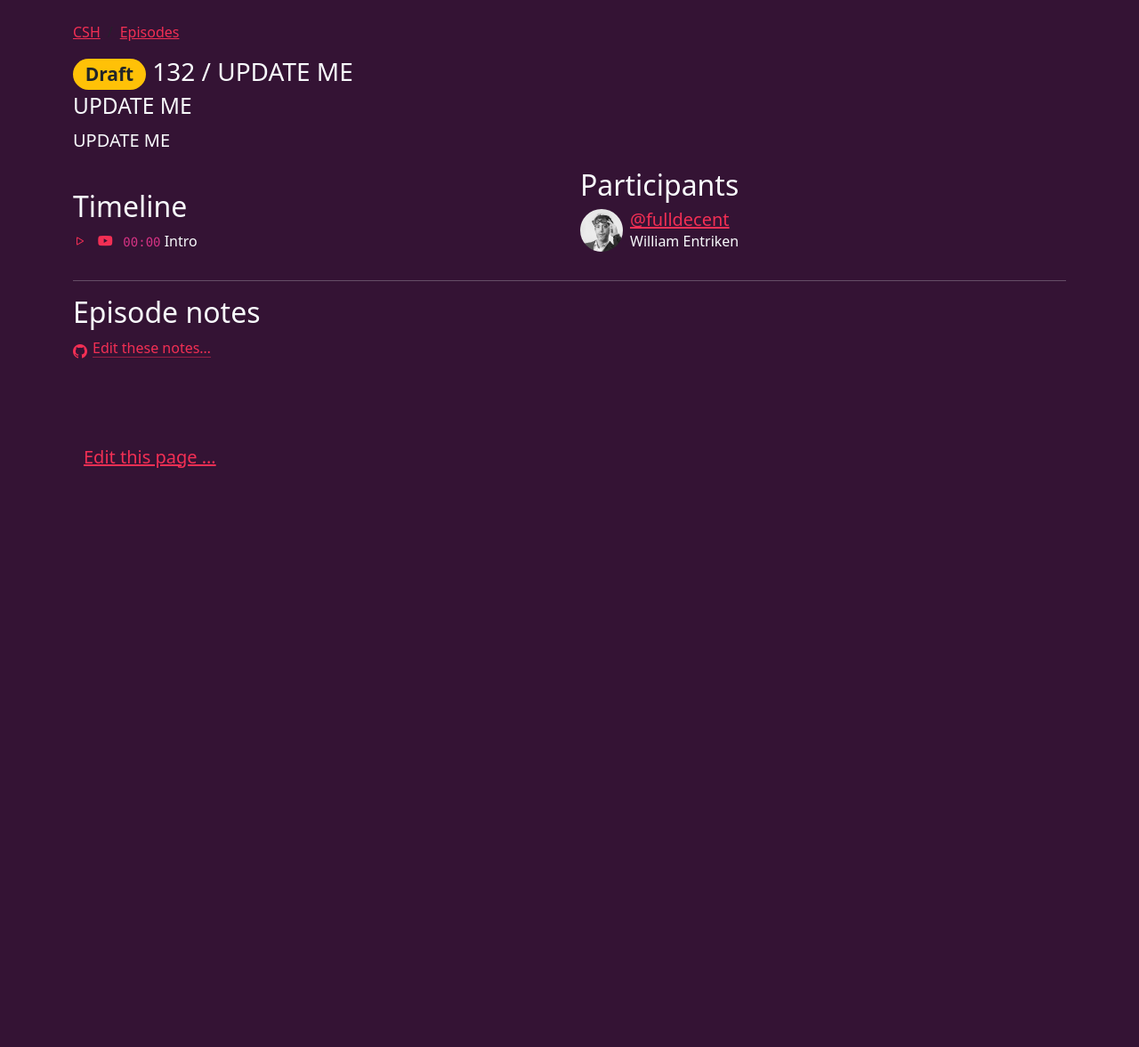
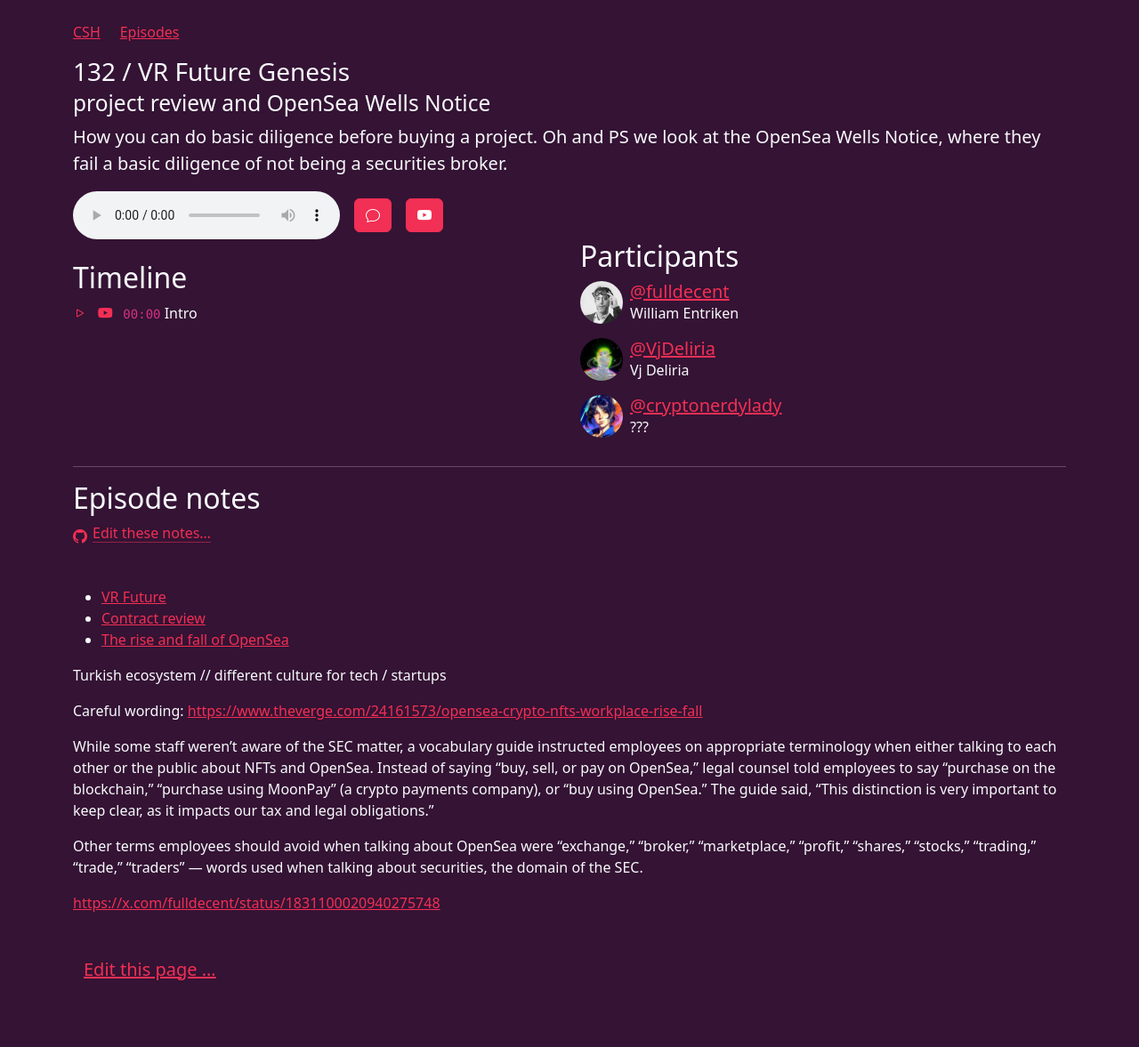
Before and after one commit to community-service/hour.gg, a Jekyll site: the page built from _episodes/2024-09-03-episode-132.md, in a window 1280 px wide. Shown: the whole page at 89% size. Built offline with Jekyll 4.4.1, drawn with Linux system fonts in a browser that asks for light colours; before the commit the page ends 900 px from its top, so only the background shows below that.

Commit message:
push 132

```diff
--- a/_episodes/2024-09-03-episode-132.md
+++ b/_episodes/2024-09-03-episode-132.md
@@ -1,16 +1,16 @@
 ---
-posted: false
-guid: FFC15296-F898-4DCD-90A1-563AF32619E8
-title: UPDATE ME
-subtitle: UPDATE ME
+posted: true
+guid: E3C37C81-0DD0-45F2-8234-346E8F3AEAF7
+title: VR Future Genesis
+subtitle: project review and OpenSea Wells Notice
 # The description can be up to 400 characters
-description: UPDATE ME
+description: How you can do basic diligence before buying a project. Oh and PS we look at the OpenSea Wells Notice, where they fail a basic diligence of not being a securities broker.
 start-time: 2024-09-03T18:00:00-04:00
 itunes-explicit: false
 itunes-episode: 132
 itunes-episodeType: full
 # More info
-youtube-full: UPDATE ME
+youtube-full: https://youtu.be/SHiqLl95h2g
 discussion: UPDATE ME
 # Timeline
 timeline:
@@ -18,12 +18,28 @@ timeline:
     title: Intro
 # File information
 enclosure-url: https://media.phor.net/csh/2024-09-03-episode-132.m4a
-enclosure-length: UPDATE ME
+enclosure-length: 21060855
 enclosure-type: "audio/x-m4a"
-itunes-duration: UPDATE ME
+itunes-duration: 1010
 # Use X username, lowercased, as the participant
 participants:
   - "fulldecent"
+  - "vjdeliria"
+  - "cryptonerdylady"
+youtube-hashtags: '#GenerativeArt #NFTs #NFTCommunity #Cryptocurrency #Blockchain #ArtAnalysis #DigitalArt #TechInnovation #NFTMarketplace #OpenSea #SEC #CryptoRegulations #VRFuture #TechCritique'
 ---
 
+- [VR Future](https://opensea.io/collection/vrfuturenft)
+- [Contract review](https://etherscan.io/address/0xb61f06bd84b81f7619e5cbcabc0dce53199eb7a2)
+- [The rise and fall of OpenSea](https://www.theverge.com/24161573/opensea-crypto-nfts-workplace-rise-fall)
+
 <!--end of quick notes-->
+
+Turkish ecosystem // different culture for tech / startups
+
+Careful wording: <https://www.theverge.com/24161573/opensea-crypto-nfts-workplace-rise-fall>
+
+> While some staff weren’t aware of the SEC matter, a vocabulary guide instructed employees on appropriate terminology when either talking to each other or the public about NFTs and OpenSea. Instead of saying “buy, sell, or pay on OpenSea,” legal counsel told employees to say “purchase on the blockchain,” “purchase using MoonPay” (a crypto payments company), or “buy using OpenSea.” The guide said, “This distinction is very important to keep clear, as it impacts our tax and legal obligations.”
+
+> Other terms employees should avoid when talking about OpenSea were “exchange,” “broker,” “marketplace,” “profit,” “shares,” “stocks,” “trading,” “trade,” “traders” — words used when talking about securities, the domain of the SEC.
+<https://x.com/fulldecent/status/1831100020940275748>
```
